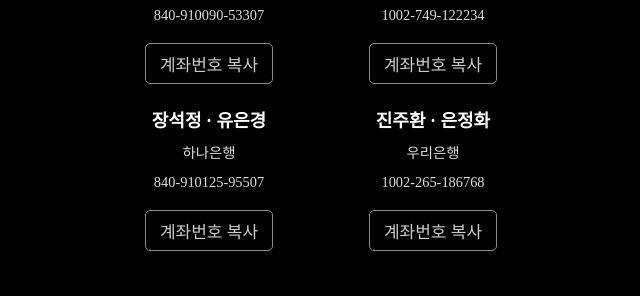
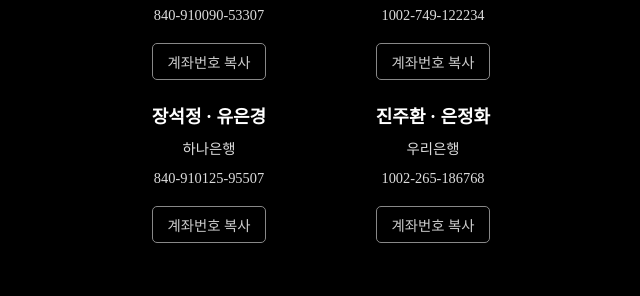
Before and after one commit to dctck/DavidSoyoung-Wedding, a plain HTML site: page index.html in a window 1280 px wide. Shown: the part 4249-4545 px from the top of the page, without its empty margins (319-959 px from the left). Drawn offline with Linux system fonts and the light colour scheme; grey boxes are pictures that could not be loaded; a web font is replaced by a local one.

Commit message:
index.html

```diff
--- a/index.html
+++ b/index.html
@@ -317,7 +317,7 @@
     .copy-button {
         font-family: 'Gowun Batang', serif; background-color: transparent; color: #ccc;
         border: 1px solid #888; padding: 7px 14px; border-radius: 5px; cursor: pointer;
-        font-size: 1.0625rem;
+        font-size: 0.9rem;
         transition: background-color 0.2s, color 0.2s, border-color 0.2s;
         margin-top: 0.5rem;
     }
```
